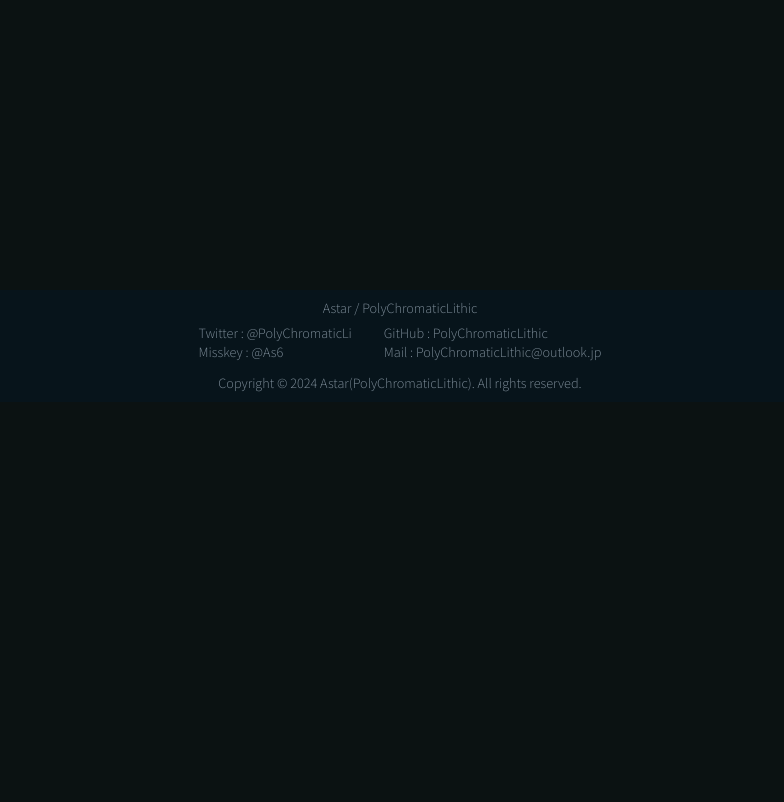
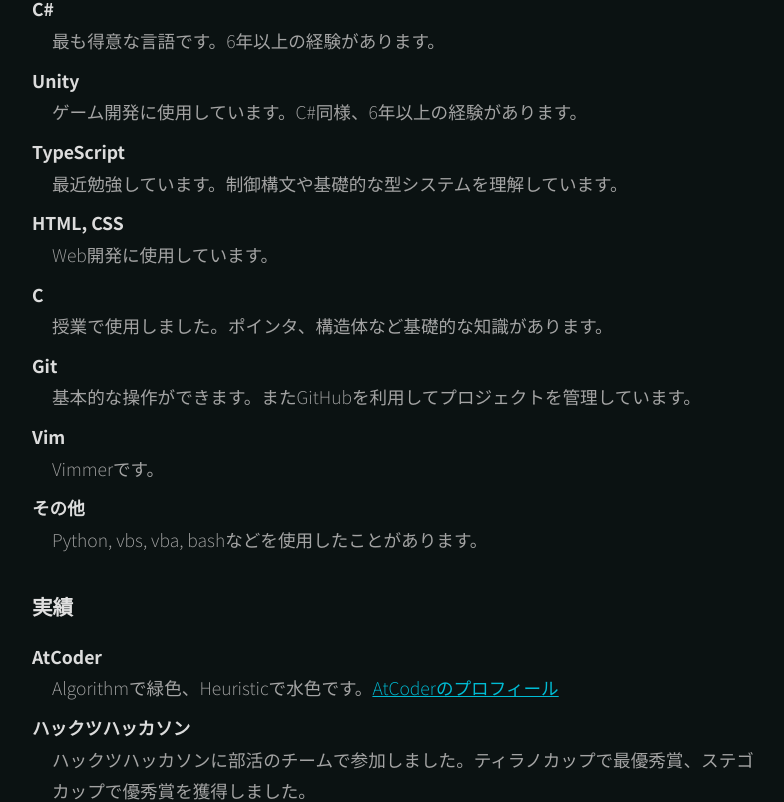
Before and after one commit to PolyChromaticLithic/react-practice-2, a Next.js app: page /about in a window 1280 px wide. Shown: the part 398-1200 px from the top of the page, without its empty margins (240-1024 px from the left). Before the commit the page ends 800 px from the top, so only its background shows below. Built offline with nearby package versions, Linux system fonts and the light colour scheme.

Commit message:
ページの内容を追記

```diff
--- a/src/app/about/page.tsx
+++ b/src/app/about/page.tsx
@@ -5,7 +5,35 @@ export default function About() {
     <div className={commonStyles.pageContainer}>
       <h1 className={commonStyles.pageTitle}>About</h1>
       <div className={commonStyles.pageContent}>
-        <p>このページは準備中です。</p>
+        <h2>自己紹介</h2>
+        <p>高専3年生のプログラマーです。</p>
+        <h3>技術</h3>
+        <dl>
+          <dt>C#</dt>
+          <dd>最も得意な言語です。6年以上の経験があります。</dd>
+          <dt>Unity</dt>
+          <dd>ゲーム開発に使用しています。C#同様、6年以上の経験があります。</dd>
+          <dt>TypeScript</dt>
+          <dd>最近勉強しています。制御構文や基礎的な型システムを理解しています。</dd>
+          <dt>HTML, CSS</dt>
+          <dd>Web開発に使用しています。</dd>
+          <dt>C</dt>
+          <dd>授業で使用しました。ポインタ、構造体など基礎的な知識があります。</dd>
+          <dt>Git</dt>
+          <dd>基本的な操作ができます。またGitHubを利用してプロジェクトを管理しています。</dd>
+          <dt>Vim</dt>
+          <dd>Vimmerです。</dd>
+          <dt>その他</dt>
+          <dd>Python, vbs, vba, bashなどを使用したことがあります。</dd>
+        </dl>
+
+        <h3>実績</h3>
+        <dl>
+          <dt>AtCoder</dt>
+          <dd>Algorithmで緑色、Heuristicで水色です。<a href='https://atcoder.jp/users/PolyChrome'>AtCoderのプロフィール</a></dd>
+          <dt>ハックツハッカソン</dt>
+          <dd>ハックツハッカソンに部活のチームで参加しました。ティラノカップで最優秀賞、ステゴカップで優秀賞を獲得しました。</dd>
+        </dl>
       </div>
     </div>
   );
--- a/src/app/common-page.module.css
+++ b/src/app/common-page.module.css
@@ -41,3 +41,13 @@
   color: #00bcd4;
   text-decoration: underline;
 }
+
+.pageContent dt {
+font-weight: bold;
+margin-top: 8px;
+}
+
+.pageContent dd {
+margin-left: 20px;
+color: #a4a4a4;
+}
--- a/src/app/layout.tsx
+++ b/src/app/layout.tsx
@@ -13,7 +13,7 @@ const notoSansJP = Noto_Sans_JP({
 })
 
 export const metadata: Metadata = {
-  title: 'Astarの素敵なホームページ',
+  title: 'Astarのホームページ',
   description: 'Astarのポートフォリオサイトです。',
 }
 
--- a/src/app/page.tsx
+++ b/src/app/page.tsx
@@ -3,7 +3,7 @@ import commonStyles from './common-page.module.css';
 export default function Home() {
   return (
     <div className={commonStyles.pageContainer}>
-      <h1 className={commonStyles.pageTitle}>Welcome to Astarの素敵なホームページ</h1>
+      <h1 className={commonStyles.pageTitle}>Astarのホームページ</h1>
       <div className={commonStyles.pageContent}>
         <p>このサイトはAstarのポートフォリオサイトです。</p>
       </div>
--- a/src/components/Footer/index.tsx
+++ b/src/components/Footer/index.tsx
@@ -14,7 +14,7 @@ function Footer() {
                     <li>GitHub : <a href="https://github.com/PolyChromaticLithic">PolyChromaticLithic</a></li>
                     <li>Mail : <a href="mailto:PolyChromaticLithic@outlook.jp">PolyChromaticLithic@outlook.jp</a></li>
                 </ul>
-                <p className={styles.copyright}>Copyright © 2024 Astar(PolyChromaticLithic).<br className={styles.brMobileOnly} /> All rights reserved.</p>
+                <p className={styles.copyright}>Copyright © 2025 Astar(PolyChromaticLithic).<br className={styles.brMobileOnly} /> All rights reserved.</p>
             </div>
         </nav>
     );
```
Also changed, not shown: src/components/Navbar/index.tsx (+0 -16 lines).
